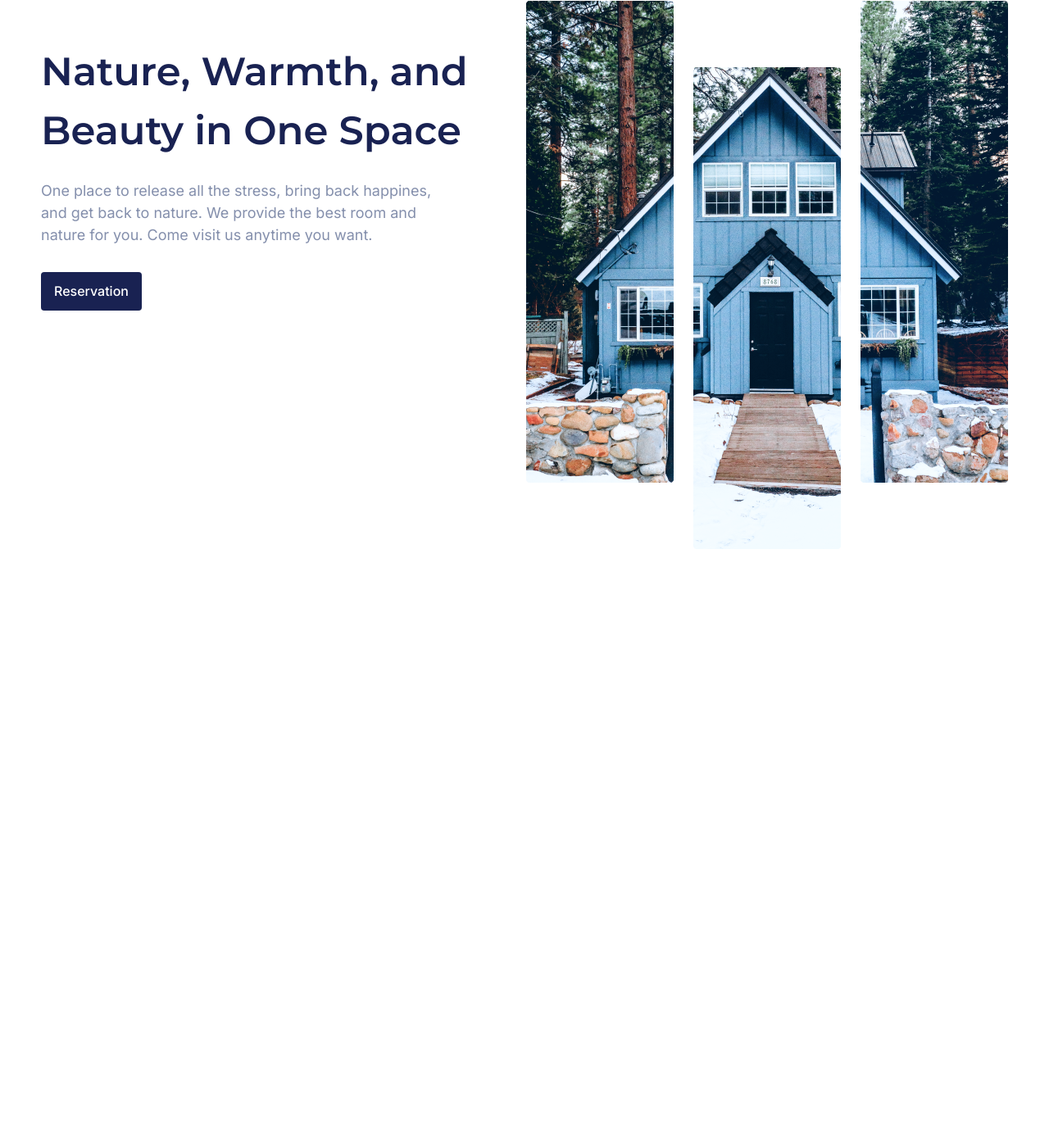
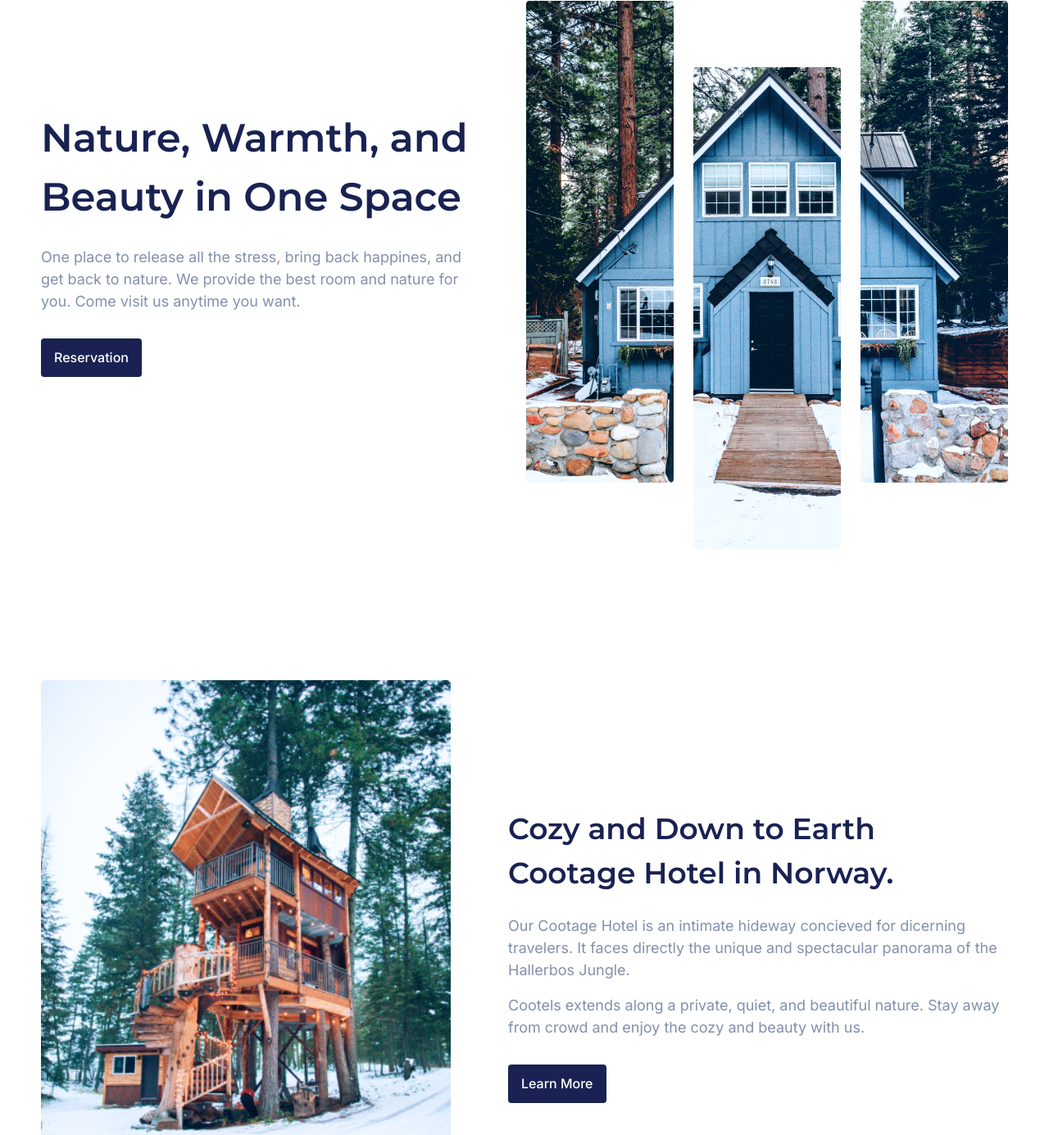
Before and after one commit to Margarita-Sipach/cootels, a website built with Vite: page index.html in a window 1280 px wide. Shown: the part 79-1464 px from the top of the page at 82% size. Before the commit the page ends 829 px from the top, so only its background shows below. Built offline with nearby package versions, Linux system fonts and the light colour scheme.

Commit message:
feat: add img section class, refactor main section styles and add cozy section with adaptive, rename main img

```diff
--- a/index.html
+++ b/index.html
@@ -17,13 +17,24 @@
       </nav>
       <button class="button">Get Started</button>
     </header> -->
-    <section class="main">
-      <div class="main__info">
+    <section class="img-section main">
+      <div class="img-section__info main__info">
         <h1>Nature, Warmth, and Beauty in One Space</h1>
-        <p class="main__text">One place to release all the stress, bring back happines, and get back to nature. We provide the best room and nature for you. Come visit us anytime you want.</p>
+        <p class="img-section__text main__text">One place to release all the stress, bring back happines, and get back to nature. We provide the best room and nature for you. Come visit us anytime you want.</p>
         <button class="button">Reservation</button>
       </div>
-      <img class="main__img" src="src/assets/img/main_img.png"/>
+      <img class="img-section__img main__img" src="src/assets/img/main.png"/>
+    </section>
+    <section class="img-section cozy">
+      <img src="src/assets/img/cozy.png" alt="" class="img-section__img cozy__img">
+      <div class="img-section__info cozy__info">
+        <h2>Cozy and Down to Earth Cootage Hotel in Norway.</h2>
+        <div class="img-section__text cozy__text">
+          <p>Our Cootage Hotel is an intimate hideway concieved for dicerning travelers. It faces directly the unique and spectacular panorama of the Hallerbos Jungle.</p>
+          <p>Cootels extends along a private, quiet, and beautiful nature. Stay away from crowd and enjoy the cozy and beauty with us.</p>
+        </div>
+        <button class="button">Learn More</button>
+      </div>
     </section>
     <script type="module" src="/src/main.ts"></script>
   </body>
--- a/src/scss/base/basestyle.scss
+++ b/src/scss/base/basestyle.scss
@@ -51,10 +51,10 @@ h1{
 
 h2{
     font-size: 36px;
-    @media (max-width: 1200px) {
+    @media (max-width: 650px) {
         font-size: 24px;
     }
-    @media (max-width: 650px) {
+    @media (max-width: 450px) {
         font-size: 20px;
     }
 }
@@ -78,6 +78,6 @@ p{
 section{
     padding: 80px 0;
     @media (max-width: 900px) {
-        padding: 0;
+        padding: 50px 0;
     }
 }
--- /dev/null
+++ b/src/scss/modules/cozy.scss
@@ -0,0 +1,19 @@
+.cozy{
+    &__img{
+        max-width: 500px;
+
+        @media (max-width: 900px) {
+            max-width: 100%;
+        }
+    }
+
+    &__info{
+        max-width: 690px;
+    }
+
+    &__text{
+        display: flex;
+        flex-direction: column;
+        gap: 16px;
+    }
+}
--- /dev/null
+++ b/src/scss/modules/img-section.scss
@@ -0,0 +1,48 @@
+.img-section{
+    display: flex;
+    justify-content: space-between;
+    gap: 70px;
+    position: relative;
+    align-items: center;
+
+    @media (max-width: 900px) {
+        margin-bottom: 80px;
+    }
+
+    @media (max-width: 650px) {
+        margin-bottom: 150px;
+    }
+
+    &__info{
+        margin-top: -80px;
+        @media (max-width: 900px) {
+            position: absolute;
+            z-index: 2;
+            background: var(--light);
+            margin: 0 40px;
+            padding: 30px;
+            border-radius: 10px;
+            bottom: -80px;
+        }
+        @media (max-width: 650px) {
+            margin: 0 10px;
+            padding: 20px;
+            bottom: -150px;
+        }
+    }
+
+    &__img{
+        width: 100%;
+    }
+
+    &__text{
+        margin-bottom: 32px;
+
+        @media (max-width: 900px) {
+            max-width: 100%;
+        }
+        @media (max-width: 650px) {
+            margin-bottom: 28px;
+        }
+    }
+}
--- a/src/scss/modules/main.scss
+++ b/src/scss/modules/main.scss
@@ -1,12 +1,6 @@
 .main{
-    display: flex;
-    justify-content: space-between;
-    gap: 20px;
-    position: relative;
-
     &__info{
         max-width: 550px;
-        padding-top: 50px;
 
         @media (max-width: 1200px) {
             max-width: 500px;
@@ -14,40 +8,17 @@
 
         @media (max-width: 900px) {
             max-width: 100%;
-            position: absolute;
-            z-index: 2;
-            background: var(--light);
-            margin: 0 40px;
-            padding: 30px;
-            border-radius: 10px;
-            top: 50%;
-        }
-        @media (max-width: 650px) {
-            margin: 0 10px;
-            padding: 20px;
         }
     }
 
     &__img{
 
         @media (max-width: 1200px) {
-            width: 450px;
+            max-width: 450px;
         }
-
-        @media (max-width: 900px) {
-            width: 100%;
-        }
-    }
-
-    &__text{
-        max-width: 480px;
-        margin-bottom: 32px;
 
         @media (max-width: 900px) {
             max-width: 100%;
         }
-        @media (max-width: 650px) {
-            margin-bottom: 28px;
-        }
     }
 }
--- a/src/scss/style.scss
+++ b/src/scss/style.scss
@@ -2,9 +2,13 @@
 @import './base/nullstyle.scss';
 @import './base/basestyle.scss';
 
+@import './modules/img-section.scss';
 @import './modules/header.scss';
 @import './modules/nav.scss';
 @import './modules/main.scss';
+@import './modules/cozy.scss';
+
+// @import './modules/main.scss';
 
 @import './ui/logo.scss';
 @import './ui/button.scss';
```
Also changed, not shown: src/assets/img/cozy.png (added), src/assets/img/main.png (renamed from src/assets/img/main_img.png).
